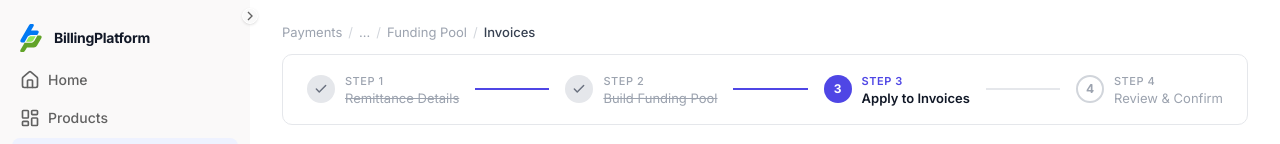
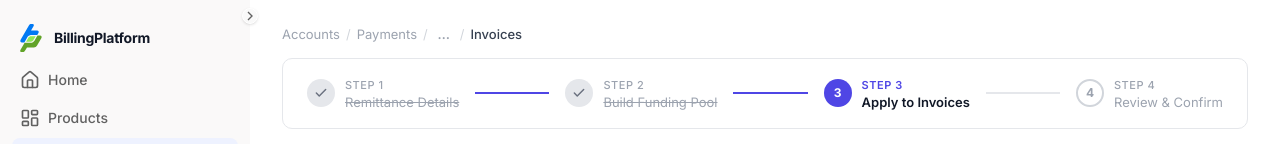
Before and after one commit to borisj74/BillingPlatform, a Next.js app: page /allocation/apply in a window 1280 px wide. Shown: the top 144 px of the page. Built offline with nearby package versions, Linux system fonts and the light colour scheme.

Commit message:
feat: breadcrumb IA — Accounts first, ellipsis menu, up to 4 visible
- Collapse paths with 5+ segments to Accounts / Payments / … / current
- Dropdown lists middle crumbs; hub shows all 3 segments
- Wire Apply/Review to customer crumbs; RemittanceHub uses shared component

Made-with: Cursor

```diff
--- a/components/allocations/AllocationBreadcrumbs.tsx
+++ b/components/allocations/AllocationBreadcrumbs.tsx
@@ -1,4 +1,7 @@
+"use client";
+
 import Link from "next/link";
+import { Fragment, useEffect, useId, useRef, useState } from "react";
 import { cn } from "@/lib/utils";
 
 export interface Crumb {
@@ -32,37 +35,89 @@ export interface AllocationBreadcrumbsProps {
 const crumbLinkClass =
   "rounded-sm text-[#9CA3AF] transition-colors hover:text-[#6B7280] focus-visible:outline focus-visible:outline-2 focus-visible:outline-offset-2 focus-visible:outline-brand";
 
-/** Paper 1HB-0: Payments / … / New Allocation — {customer} / {current page}. */
-export function allocationFlowCrumbs(
-  customer: string,
-  page: AllocationBreadcrumbPage,
-): Crumb[] {
-  return [
-    { label: "Payments", href: "/accounts" },
-    { label: "…" },
-    { label: `New Allocation — ${customer}`, href: "/allocation/import" },
-    { label: PAGE_LABEL[page] },
-  ];
+const separator = (
+  <span className="text-[#D1D5DB]" aria-hidden>
+    /
+  </span>
+);
+
+function EllipsisMenu({ items }: { items: Crumb[] }) {
+  const [open, setOpen] = useState(false);
+  const rootRef = useRef<HTMLDivElement>(null);
+  const menuId = useId();
+
+  useEffect(() => {
+    function handlePointer(e: MouseEvent | PointerEvent) {
+      if (rootRef.current && !rootRef.current.contains(e.target as Node)) {
+        setOpen(false);
       }
+    }
+    function handleKey(e: KeyboardEvent) {
+      if (e.key === "Escape") setOpen(false);
+    }
+    if (open) {
+      document.addEventListener("mousedown", handlePointer);
+      document.addEventListener("keydown", handleKey);
+      return () => {
+        document.removeEventListener("mousedown", handlePointer);
+        document.removeEventListener("keydown", handleKey);
+      };
+    }
+  }, [open]);
 
-/** Paper FP-0: Payments / … / Funding Pool / Invoices (current). */
-export function allocationApplyInvoicesCrumbs(): Crumb[] {
-  return [
-    { label: "Payments", href: "/accounts" },
-    { label: "…" },
-    { label: "Funding Pool", href: "/allocation/funding" },
-    { label: "Invoices" },
-  ];
-}
+  if (items.length === 0) return null;
 
-/** Paper MU-0: Payments / … / Invoices / Confirmation (current). */
-export function allocationReviewConfirmCrumbs(): Crumb[] {
-  return [
-    { label: "Payments", href: "/accounts" },
-    { label: "…" },
-    { label: "Invoices", href: "/allocation/apply" },
-    { label: "Confirmation" },
-  ];
+  return (
+    <div className="relative inline-flex" ref={rootRef}>
+      <button
+        type="button"
+        id={`${menuId}-trigger`}
+        className={cn(
+          crumbLinkClass,
+          "inline-flex min-h-[1.25rem] min-w-[1.25rem] items-center justify-center px-0.5 font-semibold text-[#9CA3AF]",
+          open && "text-[#6B7280]",
+        )}
+        aria-expanded={open}
+        aria-haspopup="true"
+        aria-controls={open ? `${menuId}-menu` : undefined}
+        aria-label="Open hidden breadcrumb levels"
+        onClick={() => setOpen((o) => !o)}
+      >
+        …
+      </button>
+      {open ? (
+        <div
+          id={`${menuId}-menu`}
+          role="menu"
+          aria-labelledby={`${menuId}-trigger`}
+          className="absolute left-0 top-full z-50 mt-1 min-w-[14rem] rounded-md border border-[#E5E7EB] bg-white py-1 shadow-[0_10px_40px_-10px_rgba(17,24,39,0.2)]"
+        >
+          {items.map((item, i) => (
+            <div key={`${item.label}-${i}`} role="none">
+              {item.href ? (
+                <Link
+                  role="menuitem"
+                  href={item.href}
+                  className="block px-3 py-2 text-[13px] leading-snug text-[#374151] hover:bg-[#F9FAFB] focus-visible:bg-[#F9FAFB] focus-visible:outline-none"
+                  onClick={() => setOpen(false)}
+                >
+                  {item.label}
+                </Link>
+              ) : (
+                <span
+                  role="menuitem"
+                  className="block px-3 py-2 text-[13px] leading-snug text-[#9CA3AF]"
+                  aria-disabled
+                >
+                  {item.label}
+                </span>
+              )}
+            </div>
+          ))}
+        </div>
+      ) : null}
+    </div>
+  );
 }
 
 interface SlaBadgeProps {
@@ -85,33 +140,113 @@ function SlaBadge({ label }: SlaBadgeProps) {
   );
 }
 
-export function AllocationBreadcrumbs({ items, className, slaBadge }: AllocationBreadcrumbsProps) {
+function CrumbLinkOrText({ item, current }: { item: Crumb; current?: boolean }) {
+  if (current) {
     return (
-    <nav aria-label="Breadcrumb" className={cn("mb-3.5 flex flex-wrap items-center gap-1.5 text-[13px] leading-4", className)}>
-      <ol className="flex flex-wrap items-center gap-1.5">
-        {items.map((item, i) => {
-          const isLast = i === items.length - 1;
-          return (
-            <li key={`${item.label}-${i}`} className="flex items-center gap-1.5">
-              {i > 0 && (
-                <span className="text-[#D1D5DB]" aria-hidden>
-                  /
-                </span>
-              )}
-              {isLast ? (
       <span className="font-medium text-[#374151]" aria-current="page">
         {item.label}
       </span>
-              ) : item.href ? (
+    );
+  }
+  if (item.href) {
+    return (
       <Link href={item.href} className={crumbLinkClass}>
         {item.label}
       </Link>
+    );
+  }
+  return <span className="text-[#9CA3AF]">{item.label}</span>;
+}
+
+/**
+ * Full hierarchy for analytics and IA. When there are more than four segments, the
+ * UI shows four slots: first, second, ellipsis menu (hidden middle), last (current).
+ */
+export function allocationFlowCrumbs(
+  customer: string,
+  page: AllocationBreadcrumbPage,
+): Crumb[] {
+  const q = encodeURIComponent(customer);
+  return [
+    { label: "Accounts", href: "/accounts" },
+    { label: "Payments", href: "/accounts" },
+    { label: "Payment Allocations", href: "/accounts" },
+    { label: `New Allocation — ${customer}`, href: `/allocation/import?customer=${q}` },
+    { label: PAGE_LABEL[page] },
+  ];
+}
+
+export function allocationApplyInvoicesCrumbs(customer: string): Crumb[] {
+  const q = encodeURIComponent(customer);
+  return [
+    { label: "Accounts", href: "/accounts" },
+    { label: "Payments", href: "/accounts" },
+    { label: "Payment Allocations", href: "/accounts" },
+    { label: `New Allocation — ${customer}`, href: `/allocation/import?customer=${q}` },
+    { label: "Funding Pool", href: "/allocation/funding" },
+    { label: "Invoices" },
+  ];
+}
+
+export function allocationReviewConfirmCrumbs(customer: string): Crumb[] {
+  const q = encodeURIComponent(customer);
+  return [
+    { label: "Accounts", href: "/accounts" },
+    { label: "Payments", href: "/accounts" },
+    { label: "Payment Allocations", href: "/accounts" },
+    { label: `New Allocation — ${customer}`, href: `/allocation/import?customer=${q}` },
+    { label: "Funding Pool", href: "/allocation/funding" },
+    { label: "Invoices", href: "/allocation/apply" },
+    { label: "Confirmation" },
+  ];
+}
+
+/** Hub at /accounts — three segments; all visible (no ellipsis). */
+export function hubPaymentAllocationsCrumbs(): Crumb[] {
+  return [
+    { label: "Accounts", href: "/accounts" },
+    { label: "Payments", href: "/accounts" },
+    { label: "Payment Allocations" },
+  ];
+}
+
+export function AllocationBreadcrumbs({ items, className, slaBadge }: AllocationBreadcrumbsProps) {
+  if (items.length === 0) return null;
+
+  return (
+    <nav
+      aria-label="Breadcrumb"
+      className={cn("mb-3.5 flex flex-wrap items-center gap-1.5 text-[13px] leading-4", className)}
+    >
+      <ol className="flex flex-wrap items-center gap-1.5">
+        {items.length <= 4 ? (
+          items.map((item, i) => (
+            <Fragment key={`${item.label}-${i}`}>
+              {i > 0 ? separator : null}
+              <li className="flex items-center gap-1.5">
+                <CrumbLinkOrText item={item} current={i === items.length - 1} />
+              </li>
+            </Fragment>
+          ))
         ) : (
-                <span className={cn("text-[#9CA3AF]", item.label === "…" && "select-none")}>{item.label}</span>
+          <>
+            <li className="flex items-center gap-1.5">
+              <CrumbLinkOrText item={items[0]} />
+            </li>
+            {separator}
+            <li className="flex items-center gap-1.5">
+              <CrumbLinkOrText item={items[1]} />
+            </li>
+            {separator}
+            <li className="flex items-center gap-1.5">
+              <EllipsisMenu items={items.slice(2, -1)} />
+            </li>
+            {separator}
+            <li className="flex items-center gap-1.5">
+              <CrumbLinkOrText item={items[items.length - 1]} current />
+            </li>
+          </>
         )}
-            </li>
-          );
-        })}
       </ol>
       {slaBadge ? <SlaBadge label={slaBadge} /> : null}
     </nav>
--- a/components/allocations/ApplyInvoicesClient.tsx
+++ b/components/allocations/ApplyInvoicesClient.tsx
@@ -156,7 +156,7 @@ export function ApplyInvoicesClient() {
 
   return (
     <div className="mx-auto max-w-[1200px]">
-      <AllocationBreadcrumbs items={allocationApplyInvoicesCrumbs()} />
+      <AllocationBreadcrumbs items={allocationApplyInvoicesCrumbs(state.customer)} />
       <AllocationStepper current={3} hideActiveSuffix />
 
       {/* Paper 1O6-0 — single toolbar card */}
--- a/components/allocations/RemittanceHub.tsx
+++ b/components/allocations/RemittanceHub.tsx
@@ -6,6 +6,10 @@ import { formatUsd } from "@/lib/format";
 import { cn } from "@/lib/utils";
 import { buttonVariants } from "@/components/ui/button";
 import { AllocationAiBanner } from "@/components/allocations/AllocationAiBanner";
+import {
+  AllocationBreadcrumbs,
+  hubPaymentAllocationsCrumbs,
+} from "@/components/allocations/AllocationBreadcrumbs";
 
 function StatusBadge({ status }: { status: Remittance["status"] }) {
   if (status === "Pending") {
@@ -45,13 +49,7 @@ export function RemittanceHub() {
 
   return (
     <div className="mx-auto max-w-[1344px]">
-      <div className="mb-3.5 flex flex-wrap items-center gap-1.5 text-[13px] text-[#9CA3AF]">
-        <span>Accounts</span>
-        <span className="text-[#D1D5DB]">/</span>
-        <span>Payments</span>
-        <span className="text-[#D1D5DB]">/</span>
-        <span className="font-medium text-[#374151]">Payment Allocations</span>
-      </div>
+      <AllocationBreadcrumbs items={hubPaymentAllocationsCrumbs()} />
 
       <AllocationAiBanner />
 
--- a/components/allocations/ReviewConfirmClient.tsx
+++ b/components/allocations/ReviewConfirmClient.tsx
@@ -111,7 +111,7 @@ export function ReviewConfirmClient() {
 
   return (
     <div className="mx-auto max-w-[1158px]">
-      <AllocationBreadcrumbs items={allocationReviewConfirmCrumbs()} />
+      <AllocationBreadcrumbs items={allocationReviewConfirmCrumbs(state.customer)} />
       <AllocationStepper current={4} hideActiveSuffix />
 
       <div className="flex flex-col gap-4 lg:flex-row lg:items-start">
```
Lines whose indentation alone changed are shown as unchanged.
